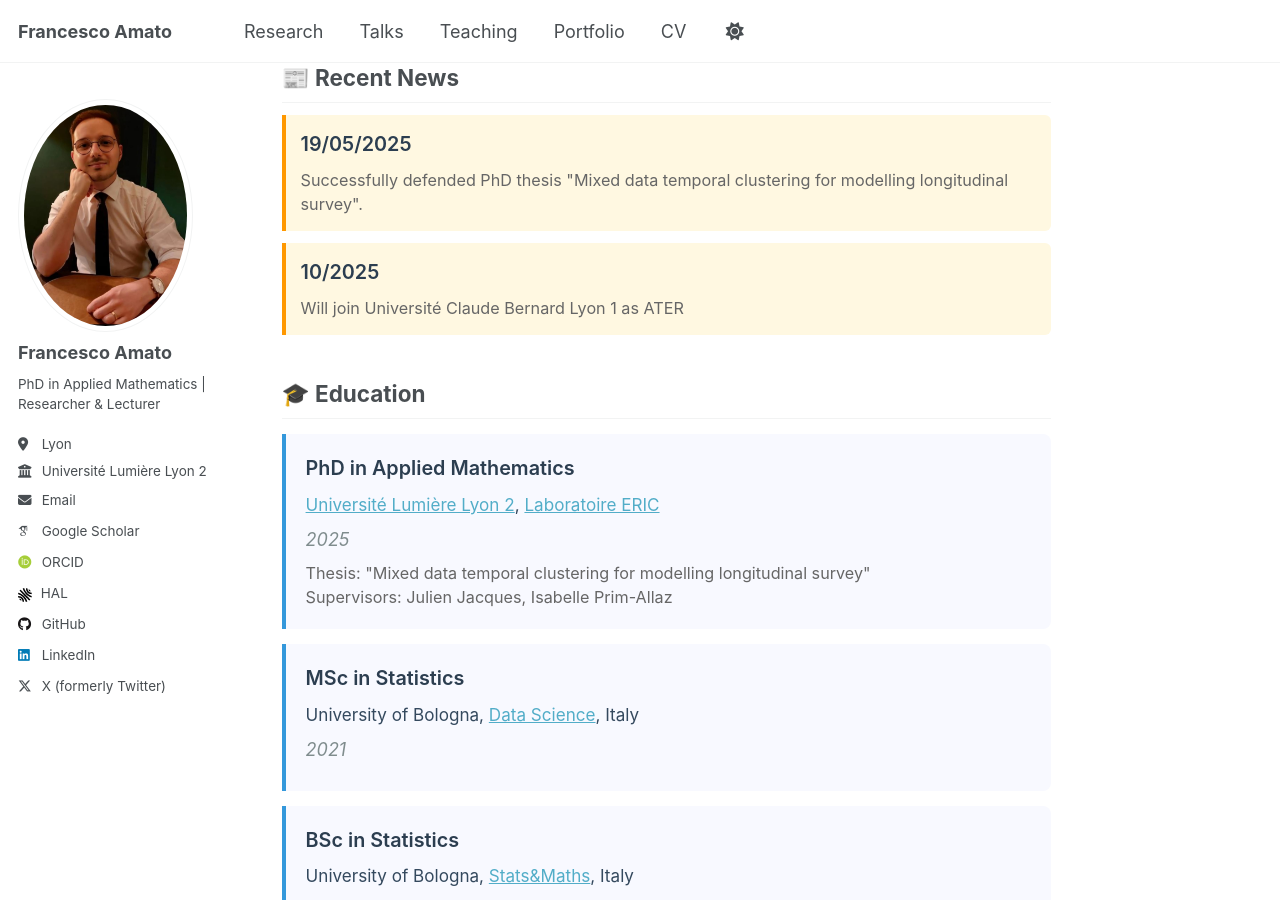
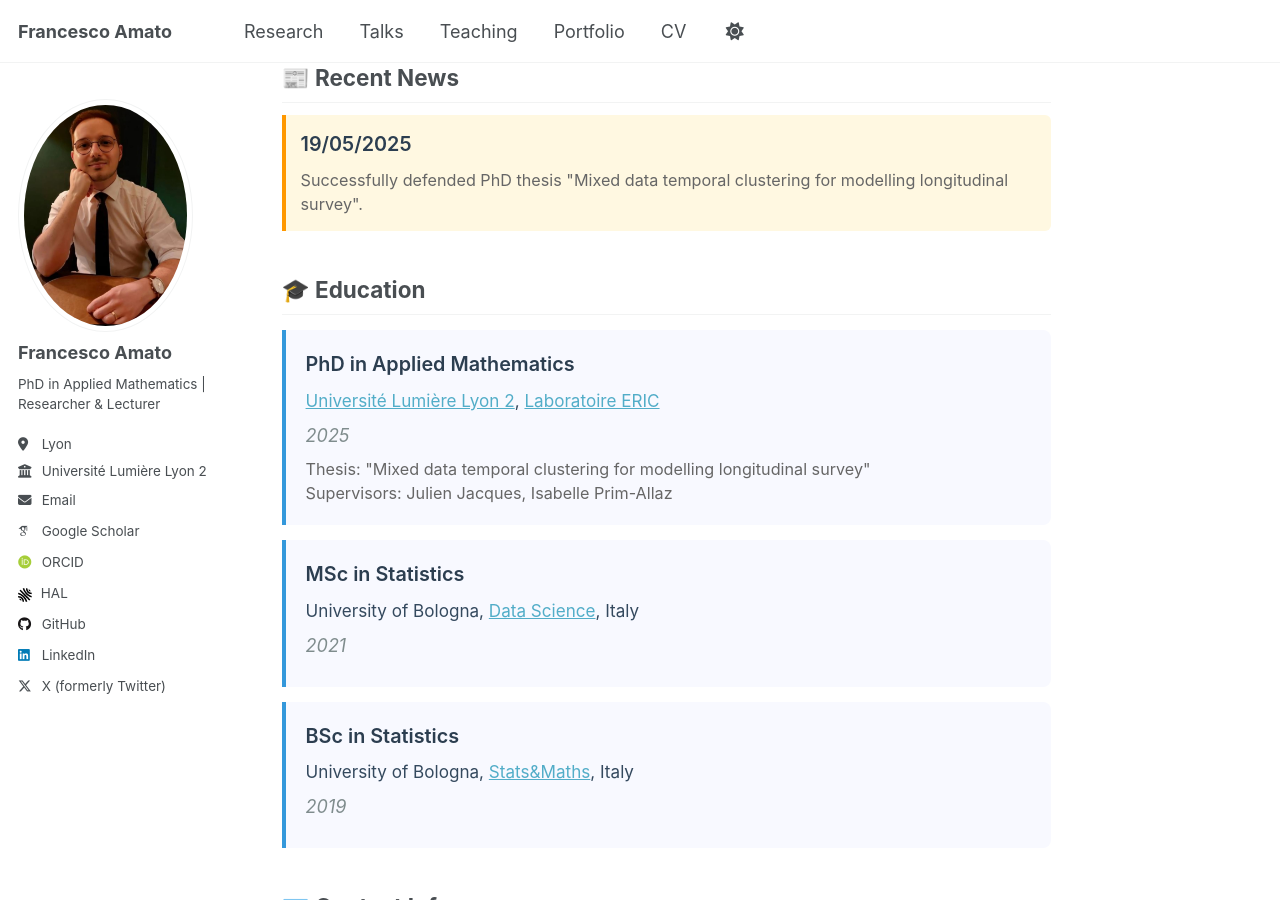
Before and after one commit to FraAmato/FraAmato.github.io, a Jekyll site: the page built from _pages/about.md, in a window 1280 px wide and 900 px high, scrolled down 794 px. Built offline with Jekyll 4.4.1, drawn with Linux system fonts in a browser that asks for light colours; some web fonts are replaced; a script that is not in the unit is left out.

Commit message:
Update about.md

```diff
--- a/_pages/about.md
+++ b/_pages/about.md
@@ -170,13 +170,6 @@ redirect_from:
   </div>
 </div>
 
-<div class="award-item">
-  <div class="pub-title">10/2025</div>
-  <div style="margin-top: 8px; font-size: 0.9em; color: #666;">
-    Will join Université Claude Bernard Lyon 1 as ATER
-  </div>
-</div>
-
 ## 🎓 Education
 
 <div class="pub-item">
```
